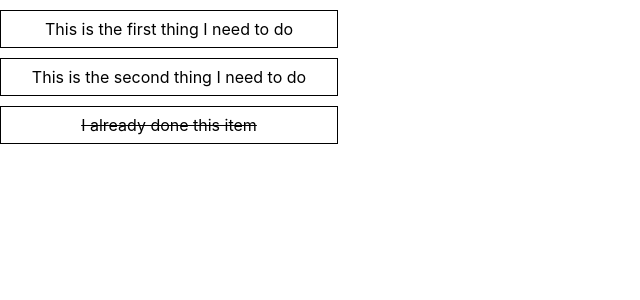
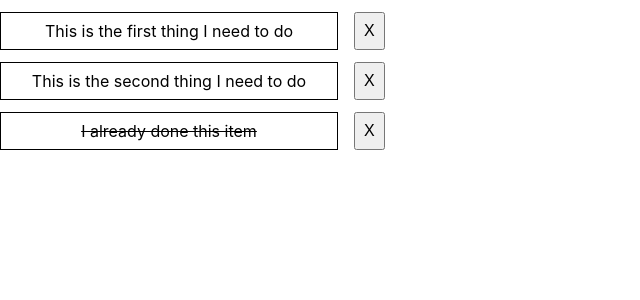
Before and after one commit to JoyceNg-oocl/day10-react-todolist, a React (Create React App) app: page / in a window 1280 px wide. Shown: the top 300 px of the page, without its empty margins (0-640 px from the left). Built offline with nearby package versions, Linux system fonts and the light colour scheme.

Commit message:
feat: add delete functionality for todo items

```diff
--- a/src/App.css
+++ b/src/App.css
@@ -2,10 +2,19 @@
   width: 320px;
   padding: 8px;
   border: 1px solid black;
-  margin-top: 10px;
+  margin-top: 12px;
   text-align: center;
 }
 
 .todo-item .todo-done {
-    text-decoration: line-through;
+  text-decoration: line-through;
+  justify-content: center;
 }
+
+.todo-delete {
+  margin-left: 16px;
+  margin-top: 12px;
+  padding: 8px;
+  cursor: pointer;
+  font-size: medium;
+}
--- a/src/App.js
+++ b/src/App.js
@@ -1,4 +1,4 @@
-import { useContext, useReducer} from "react";
+import {useContext, useReducer} from "react";
 import "./App.css"
 import {TodoItem} from "./components/TodoItem";
 import {todoReducer} from "./reducers/TodoReducer";
@@ -9,15 +9,24 @@ export const initState = [
   {id: 2, text: "This is the second thing I need to do", done: false},
   {id: 3, text: "I already done this item", done: true},
 ];
-// export const TodoContext = createContext()
 
-function TodoGroup() {
+function TodoGroup(props) {
   const {state, dispatch} = useContext(TodoContext)
 
   return <div>
     {
       state.map((item, index) => {
-        return <TodoItem todo={item} key={index} index={index}/>
+        return (
+          <div style={{display: "flex", alignItems: "center"}}>
+            <TodoItem todo={item} key={index} index={index}/>
+            <button
+              className={"todo-delete"}
+              onClick={() => dispatch({type: "DELETE_TODO", payload: {id: item.id}})}
+            >
+              X
+            </button>
+          </div>
+        )
       })
     }
   </div>
--- a/src/reducers/TodoReducer.jsx
+++ b/src/reducers/TodoReducer.jsx
@@ -14,6 +14,8 @@ export function todoReducer(state, action) {
         }
         return value
       })
+    case "DELETE_TODO":
+      return state.filter((value) => value.id !== action.payload.id)
     default:
       return state;
   }
```
